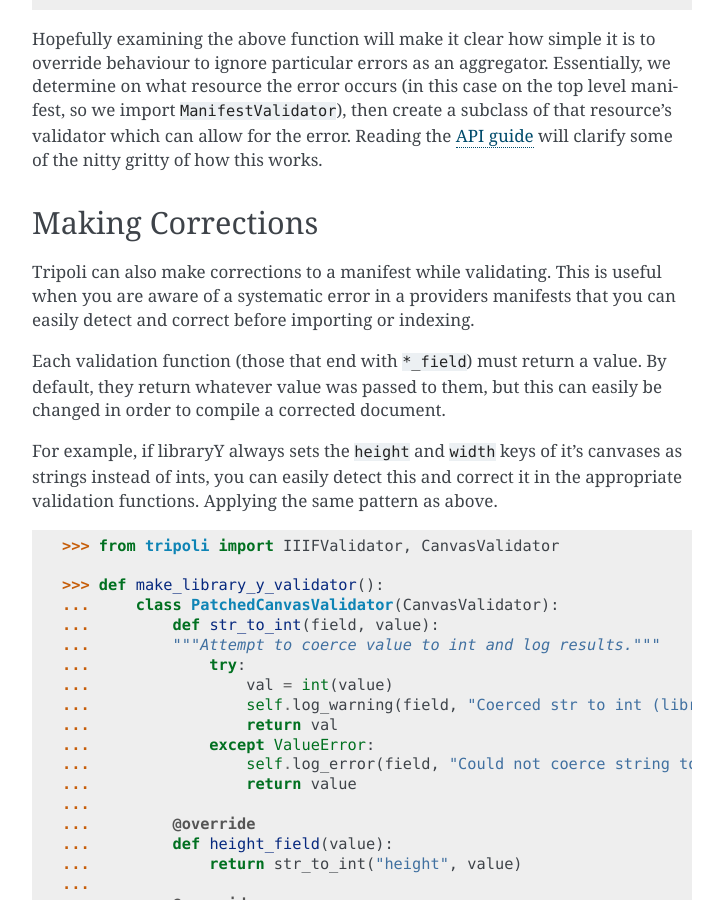
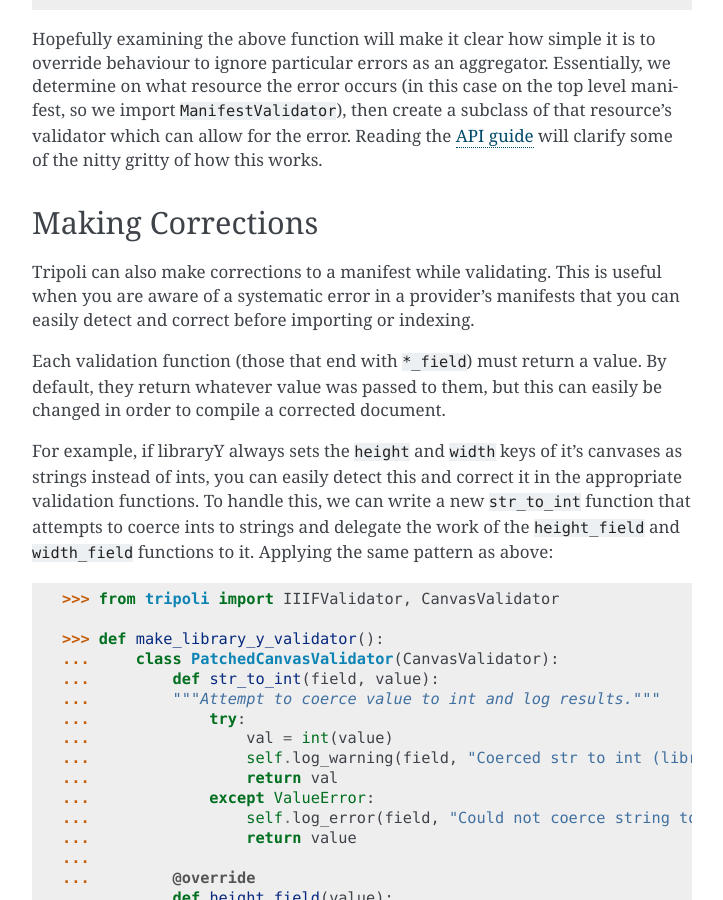
Before and after one commit to DDMAL/tripoli, a Sphinx documentation site: the page built from docs/configuration.rst, in a window 1280 px wide and 900 px high, scrolled down 1376 px. Shown: the whole window, without its empty margins (388-1111 px from the left). Built offline with Sphinx 7.4.7, drawn with Linux system fonts in a browser that asks for light colours.

```diff
--- a/docs/configuration.rst
+++ b/docs/configuration.rst
@@ -68,7 +68,7 @@ Making Corrections
 ------------------
 
 Tripoli can also make corrections to a manifest while validating. This is useful when
-you are aware of a systematic error in a providers manifests that you can easily detect
+you are aware of a systematic error in a provider's manifests that you can easily detect
 and correct before importing or indexing.
 
 Each validation function (those that end with ``*_field``) must return a value. By default,
@@ -77,7 +77,9 @@ compile a corrected document.
 
 For example, if libraryY always sets the ``height`` and ``width`` keys of it's canvases
 as strings instead of ints, you can easily detect this and correct it in the appropriate
-validation functions. Applying the same pattern as above. ::
+validation functions. To handle this, we can write a new ``str_to_int`` function that attempts
+to coerce ints to strings and delegate the work of the ``height_field`` and ``width_field`` functions
+to it. Applying the same pattern as above: ::
 
     >>> from tripoli import IIIFValidator, CanvasValidator
 
--- a/docs/index.rst
+++ b/docs/index.rst
@@ -13,7 +13,7 @@ The goals of this project are to:
 * Be of use to implementors in designing a system that conforms to the API.
 * Return errors and warnings that are detailed and helpful.
 * Present an organized class structure to simplify overriding and extending behaviour.
-* Provide a top level interface that it easy to use and integrate into an existing workflow.
+* Provide a top level interface that is easy to use and integrate into an existing workflow.
 
 
 Table of Contents
```
Also changed, not shown: docs/api.rst (+18 -2 lines), 3 other files.
